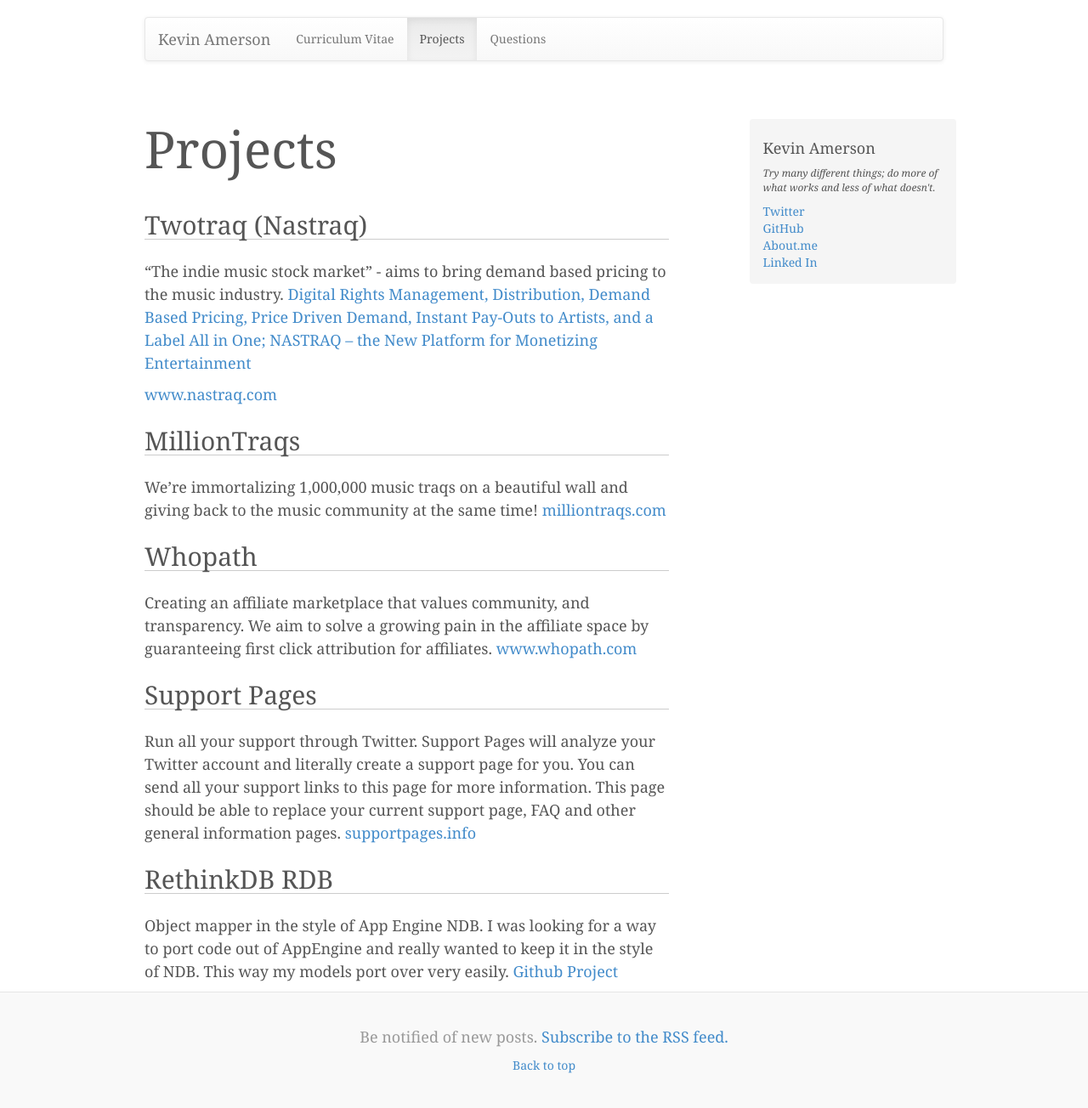
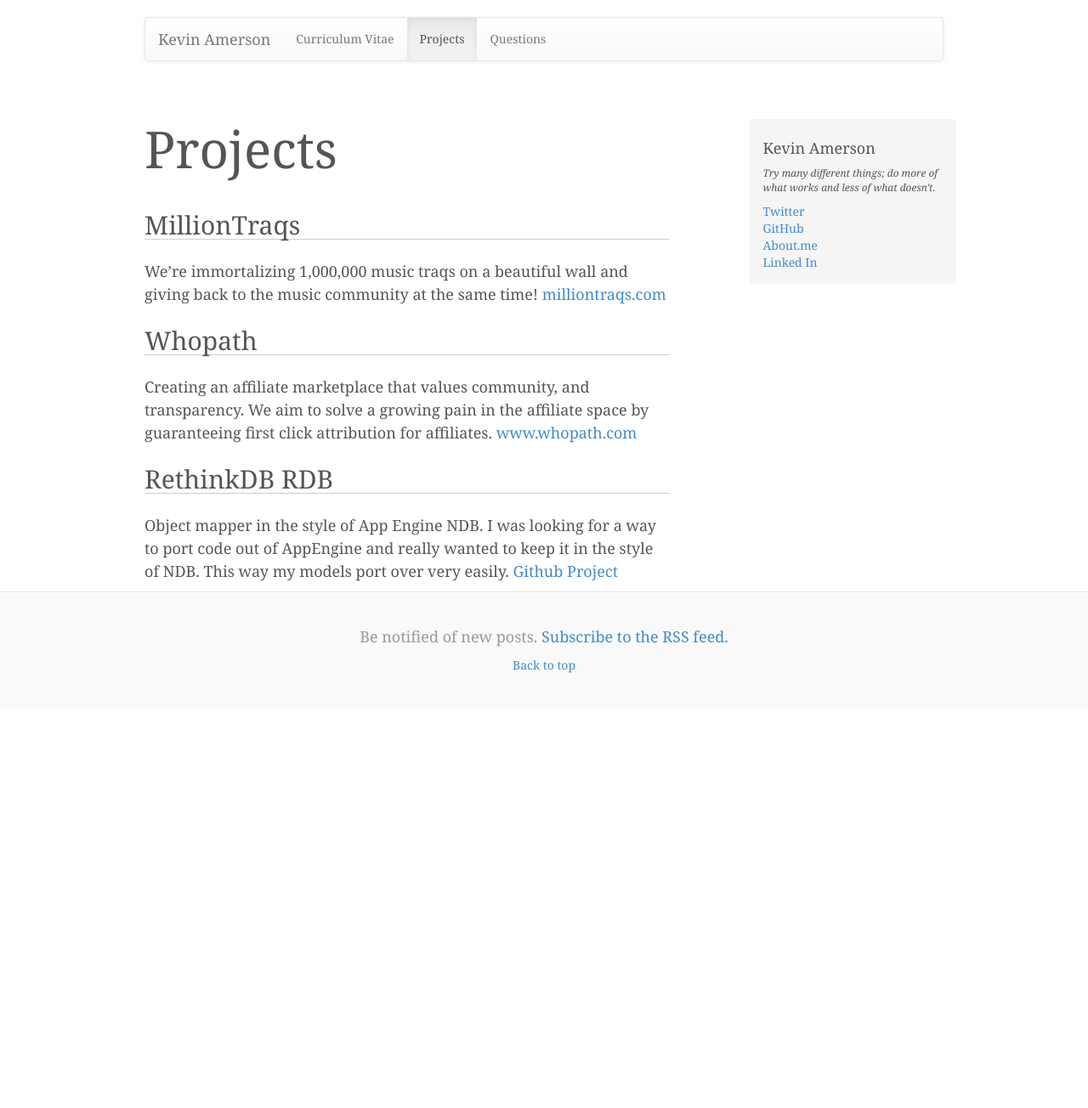
Before and after one commit to rayleyva/caoimhghin.github.io, a Jekyll site: the page built from projects.md, in a window 1280 px wide. Shown: the whole page at 85% size. Built offline with Jekyll 4.4.1, drawn with Linux system fonts in a browser that asks for light colours; nearby versions of some CDN libraries; after the commit the page ends 900 px from its top, so only the background shows below that.

Commit message:
removing dead projects

```diff
--- a/projects.md
+++ b/projects.md
@@ -5,12 +5,6 @@
 group: nav
 weight: 2
 ---
-
-## Twotraq (Nastraq)
-"The indie music stock market" - aims to bring demand based pricing to the music industry.
-<a href="http://www.cnbc.com/id/101847559">Digital Rights Management, Distribution, Demand Based Pricing, Price Driven Demand, Instant Pay-Outs to Artists, and a Label All in One; NASTRAQ -- the New Platform for Monetizing Entertainment</a>
-
-<a href="http://www.nastraq.com">www.nastraq.com</a>
 
 ## MillionTraqs
 We're immortalizing 1,000,000 music traqs on a beautiful wall and giving back to the music community at the same time!
@@ -20,11 +14,6 @@
 Creating an affiliate marketplace that values community, and transparency. We aim to solve a growing pain in the affiliate
 space by guaranteeing first click attribution for affiliates. <a href="https://www.whopath.com">www.whopath.com</a>
 
-## Support Pages
-Run all your support through Twitter. Support Pages will analyze your Twitter account and literally create a support
-page for you. You can send all your support links to this page for more information. This page should be able to replace
-your current support page, FAQ and other general information pages. <a href="http://supportpages.info">supportpages.info</a>
-
 ## RethinkDB RDB
 Object mapper in the style of App Engine NDB. I was looking for a way to port code out of AppEngine and really wanted to keep
 it in the style of NDB. This way my models port over very easily. <a href="https://www.github.com/caoimhghin/rethink">Github Project</a>
```
